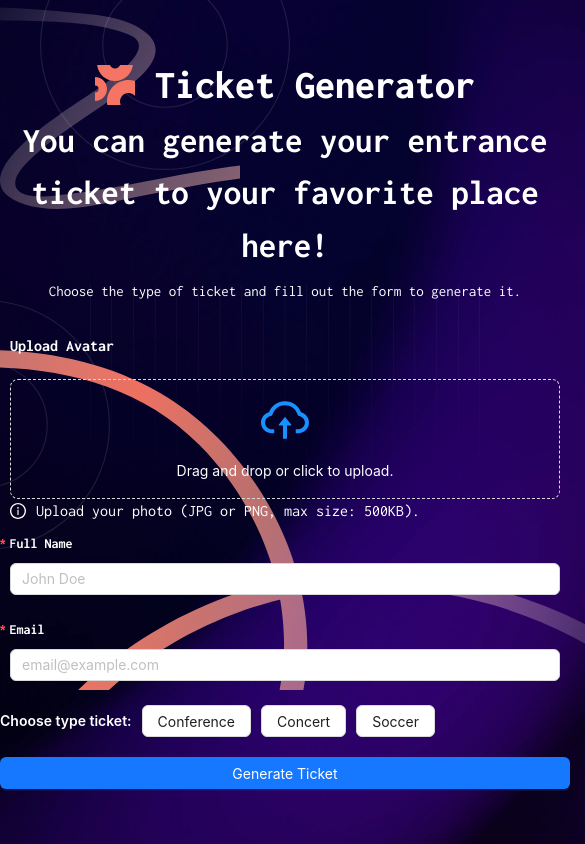
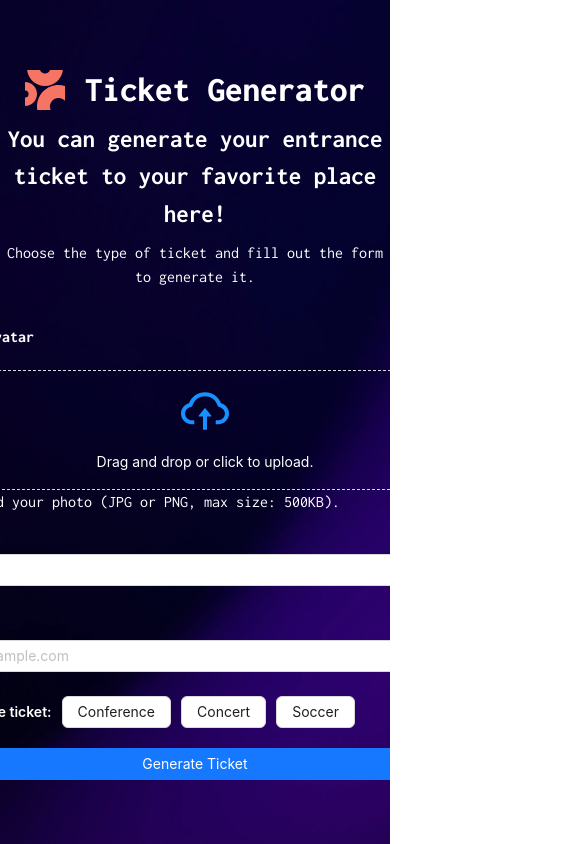
Before and after one commit to DIbarguenCurrea/conference-ticket-generator, a React (Vite) app in the folder conference-ticket-generator/: page / in a window 390 px wide. Shown: the top 844 px of the page, 585 px wide, since content can reach past the window. Built offline with nearby package versions, Linux system fonts and the light colour scheme.

Commit message:
add Mobile version

```diff
--- a/conference-ticket-generator/package.json
+++ b/conference-ticket-generator/package.json
@@ -14,7 +14,8 @@
     "antd": "^5.23.3",
     "react": "^18.3.1",
     "react-dom": "^18.3.1",
-    "react-redux": "^9.2.0"
+    "react-redux": "^9.2.0",
+    "react-responsive": "^10.0.0"
   },
   "devDependencies": {
     "@eslint/js": "^9.17.0",
--- a/conference-ticket-generator/src/App.css
+++ b/conference-ticket-generator/src/App.css
@@ -235,3 +235,40 @@ p {
   margin: 10px 0;
   white-space: nowrap; /* Evita que el texto se divida en varias líneas */
 }
+
+@media (max-width: 768px) {
+  #root {
+    width: 100%;
+    overflow-x: hidden;
+    margin: 0;
+    padding: 0;
+  }
+  .main {
+    display: flex;
+    flex-direction: column;
+  }
+  .header {
+    h1 {
+      font-size: 35px;
+    }
+  }
+  .content {
+    padding-top: 20px;
+    padding: 4px;
+    h2 {
+      font-size: 25px;
+      text-align: center;
+    }
+    p {
+      font-size: 16px;
+      text-align: center;
+    }
+  }
+  .svg-circle1,
+  .svg-circle2,
+  .svg-lines,
+  .svg-SquigglyLineTop,
+  .svg-SquigglyLineBottom {
+    display: none;
+  }
+}
--- a/conference-ticket-generator/src/components/uploadFile/UploadFile.jsx
+++ b/conference-ticket-generator/src/components/uploadFile/UploadFile.jsx
@@ -1,11 +1,14 @@
 import { useEffect, useState } from "react";
 import { CloudUploadOutlined, InfoCircleOutlined } from "@ant-design/icons";
+import { useMediaQuery } from "react-responsive";
 import { Button, message, Upload } from "antd";
 
 const { Dragger } = Upload;
 
 function UploadFile() {
   const [file, setFile] = useState(null);
+
+  const isMobile = useMediaQuery({ maxWidth: 768 });
 
   // Cargar imagen desde localStorage al iniciar
   useEffect(() => {
@@ -56,7 +59,7 @@ function UploadFile() {
 
   return (
     <div>
-      <div style={{ width: "550px", padding: "10px" }}>
+      <div style={{ width: isMobile ? "100%" : "550px", padding: "10px" }}>
         {!file ? (
           <>
             <h4 style={{ display: "flex", alignItems: "start" }}>
```
Also changed, not shown: 1 other file (tests, documents, lock files or other folders).
